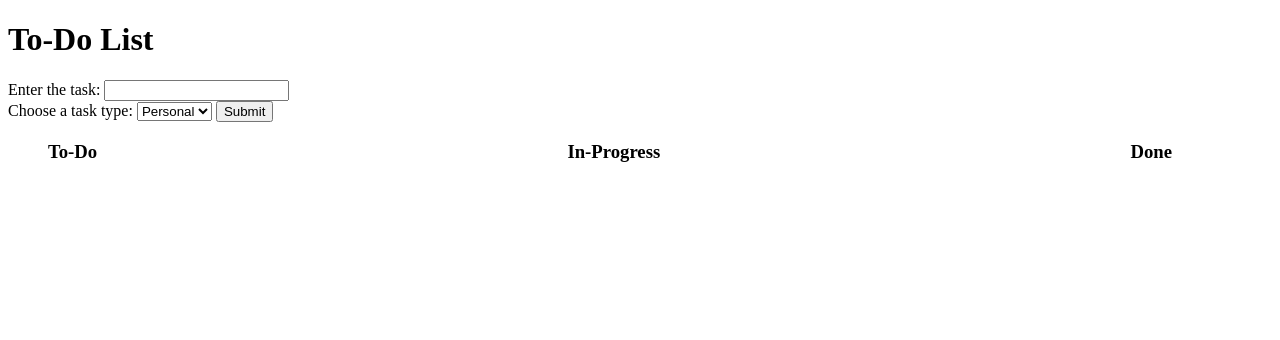
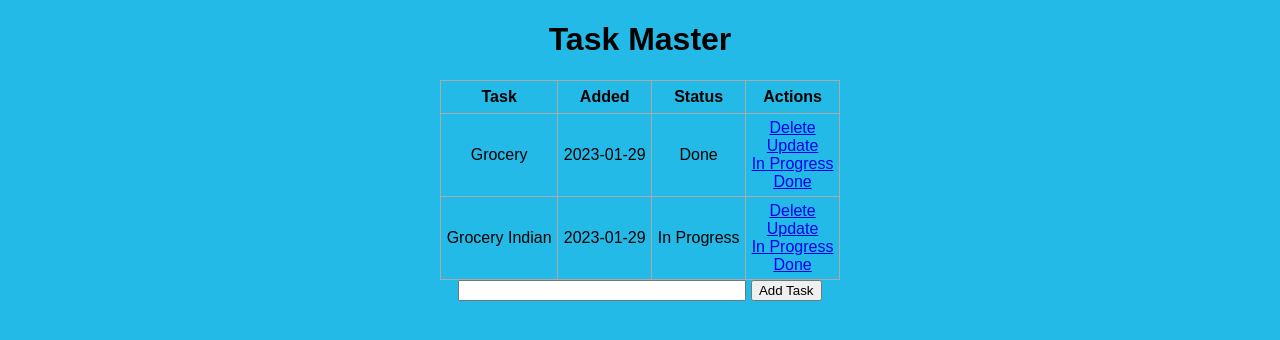
Before and after one commit to neerajmandal/todo-flask, a Flask app: page / in a window 1280 px wide. Shown: the top 340 px of the page. Run offline with Flask 2, Linux system fonts and the light colour scheme; data comes from the database, SQL or seed files in the repository; both versions use the stored data as it was after the commit.

Commit message:
Added todo list app

```diff
--- a/app.py
+++ b/app.py
@@ -1,49 +1,90 @@
-from todo import Todo
-import uuid
-from flask import Flask, render_template, request, redirect
+from flask import Flask, render_template, url_for, request, redirect
+from flask_sqlalchemy import SQLAlchemy
+from datetime import datetime
+
 app = Flask(__name__)
+app.config['SQLALCHEMY_DATABASE_URI'] = 'sqlite:///test.db'
+db = SQLAlchemy(app)
 
-todo_list = []
-progress_list = []
-done_list = []
+class Todo(db.Model):
+    id = db.Column(db.Integer, primary_key=True)
+    content = db.Column(db.String(200), nullable=False)
+    status = db.Column(db.String(200), default='')
+    date_created = db.Column(db.DateTime, default=datetime.utcnow)
 
-@app.route('/')
+    def __repr__(self):
+        return '<Task %r>' % self.id
+
+
+@app.route('/', methods=['POST', 'GET'])
 def index():
-    return render_template('index.html', todo_list=todo_list, progress_list=progress_list, done_list=done_list)
+    if request.method == 'POST':
+        task_content = request.form['content']
+        new_task = Todo(content=task_content)
 
-@app.route('/add', methods=['POST'])
-def add():
+        try:
+            db.session.add(new_task)
+            db.session.commit()
+            return redirect('/')
+        except:
+            return 'There was an issue adding your task'
 
-    item = request.form['item']
-    todoType = request.form['todoType']
-    id = uuid.uuid1()
+    else:
+        tasks = Todo.query.order_by(Todo.date_created).all()
+        return render_template('index.html', tasks=tasks)
 
-    todo = Todo(id, item, todoType)
+@app.route('/delete/<int:id>')
+def delete(id):
+    task_to_delete = Todo.query.get_or_404(id)
 
-    todo_list.append(todo)
-    return redirect('/')
+    try:
+        db.session.delete(task_to_delete)
+        db.session.commit()
+        return redirect('/')
+    except:
+        return 'Issue delete the task'
 
-@app.route('/move/<id>')
-def move(id):
-    todo = searchList(id, todo_list)
-    todo_list.remove(todo)
-    progress_list.append(todo)
-    return redirect('/')
 
-@app.route('/move1/<id>')
-def move1(id):
-    todo = searchList(id, progress_list)
-    progress_list.remove(todo)
-    done_list.append(todo)
-    return redirect('/')
+@app.route('/update/<int:id>', methods=['GET', 'POST'])
+def update(id):
+    task = Todo.query.get_or_404(id)
 
-def searchList(id, taskList):
+    if request.method == 'POST':
+        task.content = request.form['content']
 
-    for task in taskList:
-        if task.id == id:
-            break
+        try:
+            db.session.commit()
+            return redirect('/')
+        except:
+            return 'There was an issue updating your task'
 
-    return task
+    else:
+        return render_template('update.html', task=task)
+
+@app.route('/progress/<int:id>')
+def progress(id):
+    task = Todo.query.get_or_404(id)
+    task.status = 'In Progress'
+    try:
+        db.session.commit()
+        return redirect('/')
+    except:
+        return 'Issue updating the task'
+
+@app.route('/done/<int:id>')
+def done(id):
+    task = Todo.query.get_or_404(id)
+    task.status = 'Done'
+    try:
+        db.session.commit()
+        return redirect('/')
+    except:
+        return 'Issue updating the task'
+
+@app.route('/status', methods=['GET'])
+def status():
+    tasks = Todo.query.order_by(Todo.date_created).all()
+    return render_template('status.html', tasks=tasks)
 
 if __name__ == '__main__':
     app.run(debug=True)
--- /dev/null
+++ b/static/main.css
@@ -0,0 +1,36 @@
+body, html {
+    margin: 0;
+    font-family: sans-serif;
+    background-color: rgb(35, 186, 231);
+}
+
+.content {
+    margin: 0 auto;
+    width: 400px;
+}
+
+table, td, th {
+    border: 1px solid #aaa;
+}
+
+table {
+    border-collapse: collapse;
+    width: 100%;
+}
+
+th {
+    height: 30px;
+}
+
+td {
+    text-align: center;
+    padding: 5px;
+}
+
+.form {
+    margin-top: 20px;
+}
+
+#content {
+    width: 70%;
+}
--- a/templates/base.html
+++ b/templates/base.html
@@ -2,8 +2,9 @@
 <html lang="en">
 <head>
     <meta charset="UTF-8">
-    <meta http-equiv="X-UA-Compatible" content="IE=edge">
     <meta name="viewport" content="width=device-width, initial-scale=1.0">
+    <meta http-equiv="X-UA-Compatible" content="ie=edge">
+    <link rel="stylesheet" href="{{ url_for('static', filename='main.css') }}">
     {% block head %}{% endblock %}
 </head>
 <body>
--- a/templates/index.html
+++ b/templates/index.html
@@ -1,56 +1,43 @@
-<!DOCTYPE html>
-<html lang="en">
-  <head>
-    <meta charset="UTF-8">
-    <meta http-equiv="X-UA-Compatible" content="IE=edge">
-    <meta name="viewport" content="width=device-width, initial-scale=1.0">
-    <title>To-Do App</title>
-    <style>
-      h2 {
-        display: inline;
-      }
-    </style>
-  </head>
-  <body>
-    <h1>To-Do List</h1>
-    <form action="{{ url_for('add') }}" method="POST">
-      <label for="todo">Enter the task:</label>
-      <input type="text" name="item">
-      <br>
+{% extends 'base.html' %}
 
-      <label for="todoType">Choose a task type:</label>
-      <select id="todoType" name="todoType">
-        <option value="personal">Personal</option>
-        <option value="family">Family</option>
-        <option value="work">Work</option>
-      </select>
-      <input type="submit">
+{% block head %}
+<title>Task Master</title>
+{% endblock %}
 
+{% block body %}
+<div class="content">
+    <h1 style="text-align: center;">Task Master</h1>
+    {% if tasks|length < 1 %}
+    <h4 style="text-align: center;">There are no tasks. Create one below.</h4>
+    {% else %}
+    <table>
+        <tr>
+            <th>Task</th>
+            <th>Added</th>
+            <th>Status</th>
+            <th>Actions</th>
+        </tr>
+        {% for task in tasks %}
+            <tr>
+                <td>{{ task.content }}</td>
+                <td>{{ task.date_created.date() }}</td>
+                <td>{{ task.status }}</td>
+                <td>
+                    <a href="/delete/{{ task.id }}">Delete</a>
+                    <br>
+                    <a href="/update/{{ task.id }}">Update</a>
+                    <br>
+                    <a href="/progress/{{ task.id }}">In Progress</a>
+                    <br>
+                    <a href="/done/{{ task.id }}">Done</a>
+                </td>
+            </tr>
+        {% endfor %}
+    </table>
+    {% endif %}
+    <form style="text-align: center;" action="/" method="POST">
+        <input type="text" name="content" id="content">
+        <input type="submit" value="Add Task">
     </form>
-
-
-    <div style="display: flex; justify-content: space-between;">
-        <h3 style="margin-left: 40px;">To-Do</h3>
-        <h3>In-Progress</h3>
-        <h3 style="margin-right: 100px;">Done</h3>
-    </div>
-
-    <div style="display: flex; justify-content: space-between;">
-        <ul style="margin-left: 40px;">
-          {% for todo in todo_list %}
-              <li>{{ todo.task + "\n" + todo.todoType }} <a href="{{ url_for('move', id=todo.id) }}">(In-Progress)</a></li>
-          {% endfor %}
-        </ul>
-        <ul>
-          {% for todo in progress_list %}
-              <li>{{ todo.task + "\n" + todo.todoType }} <a href="{{ url_for('move1', id=todo.id) }}">(done)</a></li>
-          {% endfor %}
-        </ul>
-        <ul style="margin-right: 100px;">
-          {% for todo in done_list %}
-              <li>{{ todo.task + "\n" + todo.todoType }}</li>
-          {% endfor %}
-        </ul>
-    </div>
-  </body>
-</html>
+</div>
+{% endblock %}
--- a/templates/style.css
+++ /dev/null
@@ -1,6 +0,0 @@
-.child {
-    display: inline-block;
-    width: 50%;
-    height: 100%;
-    background-color: red;
-}
--- a/todo.py
+++ /dev/null
@@ -1,5 +0,0 @@
-class Todo:
-    def __init__(todo, id, task, todoType):
-        todo.id = id
-        todo.task = task
-        todo.todoType = todoType
```
Also changed, not shown: templates/status.html (added, +29 -0 lines), templates/update.html (added, +18 -0 lines), instance/test.db (added).
